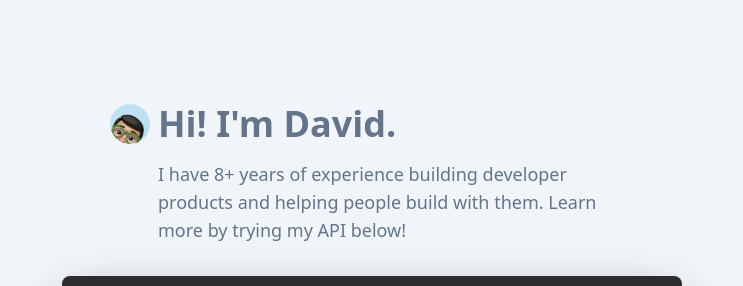
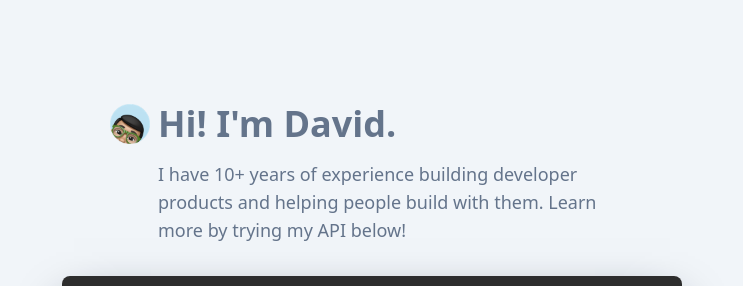
Before and after one commit to octopi/davidhu.me, a Next.js app: page / in a window 1280 px wide. Shown: the top 286 px of the page, without its empty margins (268-1011 px from the left). Built offline with nearby package versions, Linux system fonts and the light colour scheme; no server answers.

Commit message:
do the math right

```diff
--- a/pages/index.tsx
+++ b/pages/index.tsx
@@ -18,7 +18,7 @@ const Home: NextPage = () => {
             </h1>
 
             <h2 className="my-4 text-lg text-slate-500">
-              I have 8+ years of experience building developer products and
+              I have 10+ years of experience building developer products and
               helping people build with them. Learn more by trying my API below!
             </h2>
           </div>
```
